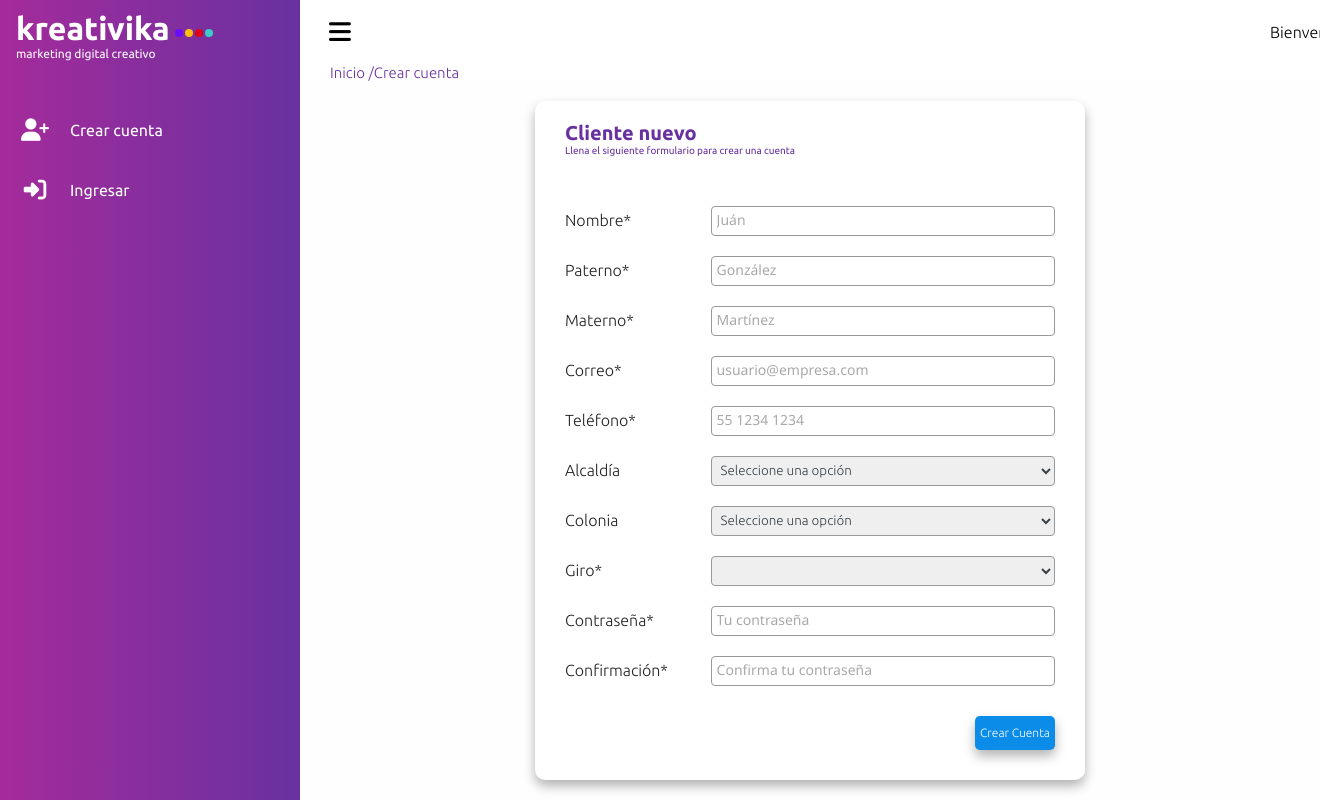
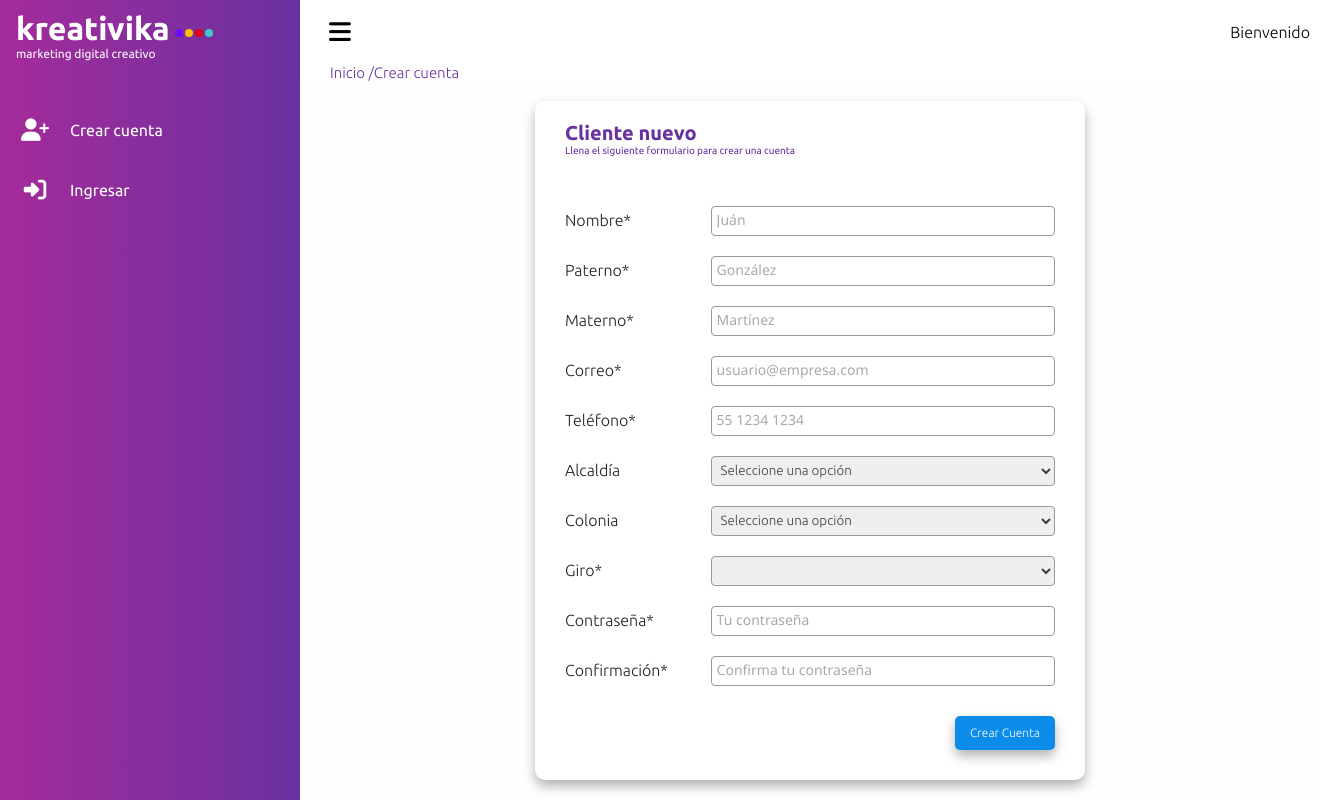
Before and after one commit to Fericarus/pt_version_2, a PHP site: page /crearCuenta.php in a window 1320 px wide; the page is wider, and only the part inside the window is pictured. Run offline with PHP 8.4, Linux system fonts and the light colour scheme; data that the repository does not hold is empty; some libraries are stand-ins or nearby versions.

Commit message:
cambios 16-3-2023

```diff
--- a/css/style.css
+++ b/css/style.css
@@ -295,6 +295,10 @@ body {
   grid-template-columns: 4rem 1fr;
 }
 
+.usuario-index {
+  display: block;
+}
+
 .usuario p strong {
   font-family: "Ubuntu", sans-serif;
   background-image: linear-gradient(135deg, #43cbff 10%, #9708cc 100%);
@@ -543,7 +547,7 @@ table tr {
   margin: 3rem 0 1rem auto;
   display: flex;
   height: 3.4rem;
-  width: 8rem;
+  width: 10rem;
   font-size: 1.2rem;
   background-color: var(--azul);
   color: var(--blanco);
--- a/funciones/admin__eliminarCliente.php
+++ b/funciones/admin__eliminarCliente.php
@@ -38,7 +38,6 @@ if ($count > 0) {
     mensajeError("El cliente tiene citas agendadas. Elimínelas primero", $redirect);
 } else {
 
-
     /** ------------------ AHORA SI PROCEDEMOS A ELIMINAR AL CLIENTE DEL SISTEMA ------------------- */
     // Sentencia sql
     $sql = "DELETE FROM clientes WHERE id_cliente = " . $id_cliente;
--- a/funciones/admin__eliminarGiro.php
+++ b/funciones/admin__eliminarGiro.php
@@ -37,7 +37,7 @@ if ($stmt->execute()) {
     // echo "<pre>";
     // echo var_dump($stmt);
     // echo "</pre>";
-    mensajeError("Algo falló", $redirect);
+    mensajeError("Algo falló. Por favor inténtelo más tarde.", $redirect);
 }
 
 echo "</body>";
--- a/funciones/agendarCita.php
+++ b/funciones/agendarCita.php
@@ -42,6 +42,7 @@ if ($stmt->rowCount() > 0) {
 
 } else {
 
+    // Validamos que la cita se encuentre entre la hora de apertura y la hora de cierre del establecimiento
     if ($hora >= $hora_de_apertura && $hora <= $hora_de_cierre) {
 
         // Sentencia sql
--- a/funciones/editarCertificacion.php
+++ b/funciones/editarCertificacion.php
@@ -22,6 +22,7 @@ $id_certificacion = $_POST["id_certificacion"];
 
 // Validación de formularios
 if (soloLetras($entidad_certificadora, "../vistas/asesores/asesores.php")) {
+
     if (soloLetras($certificado, "../vistas/asesores/asesores.php")) {
 
         // Sentencia sql
--- a/layout/topbar_index.php
+++ b/layout/topbar_index.php
@@ -9,7 +9,7 @@
     </div>
 
     <!-- Mensaje de bienvenida -->
-    <div class="usuario">
+    <div class="usuario usuario-index">
         <p>Bienvenido</p>
     </div>
 
```
Also changed, not shown: funciones/admin__editarGiro.php (+8 -10 lines), funciones/agregarCertificacion.php (+7 -4 lines), funciones/editarEducacion.php (+4 -3 lines).
